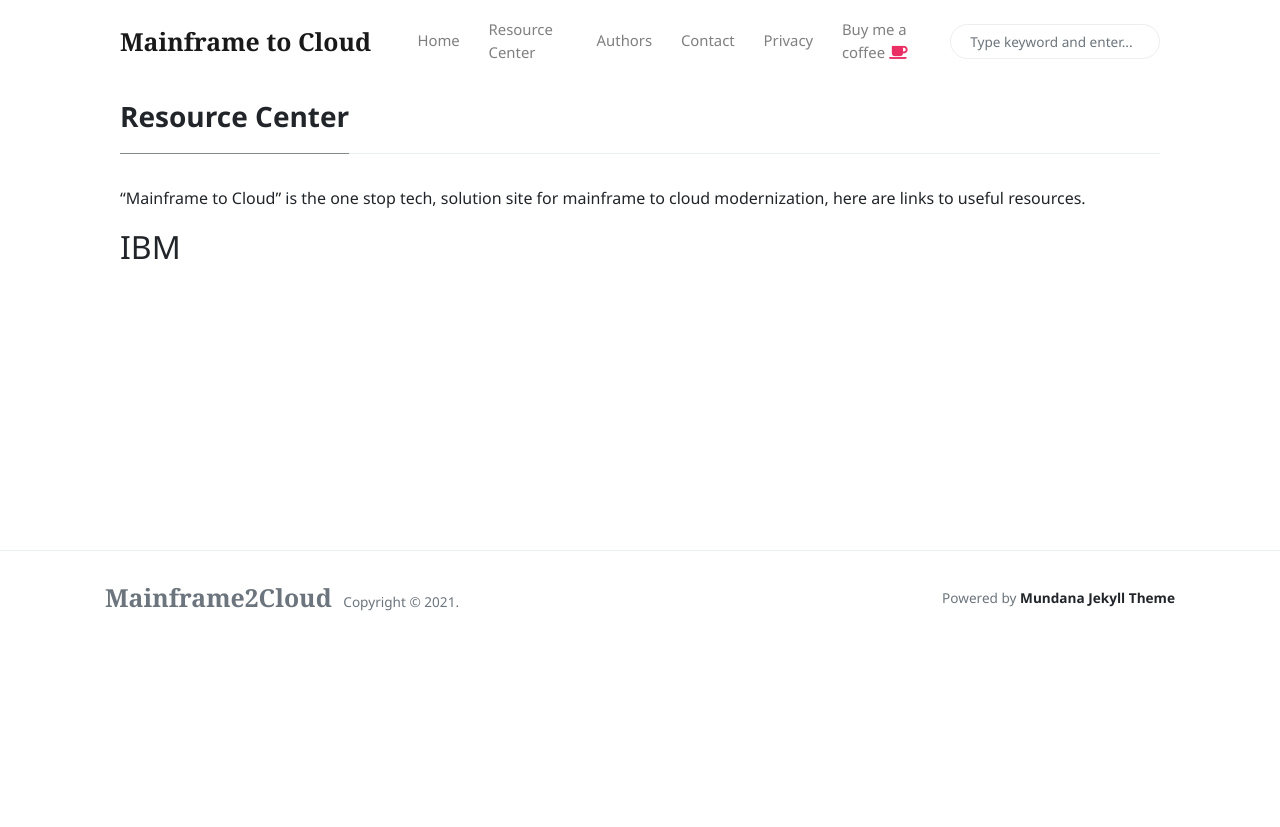
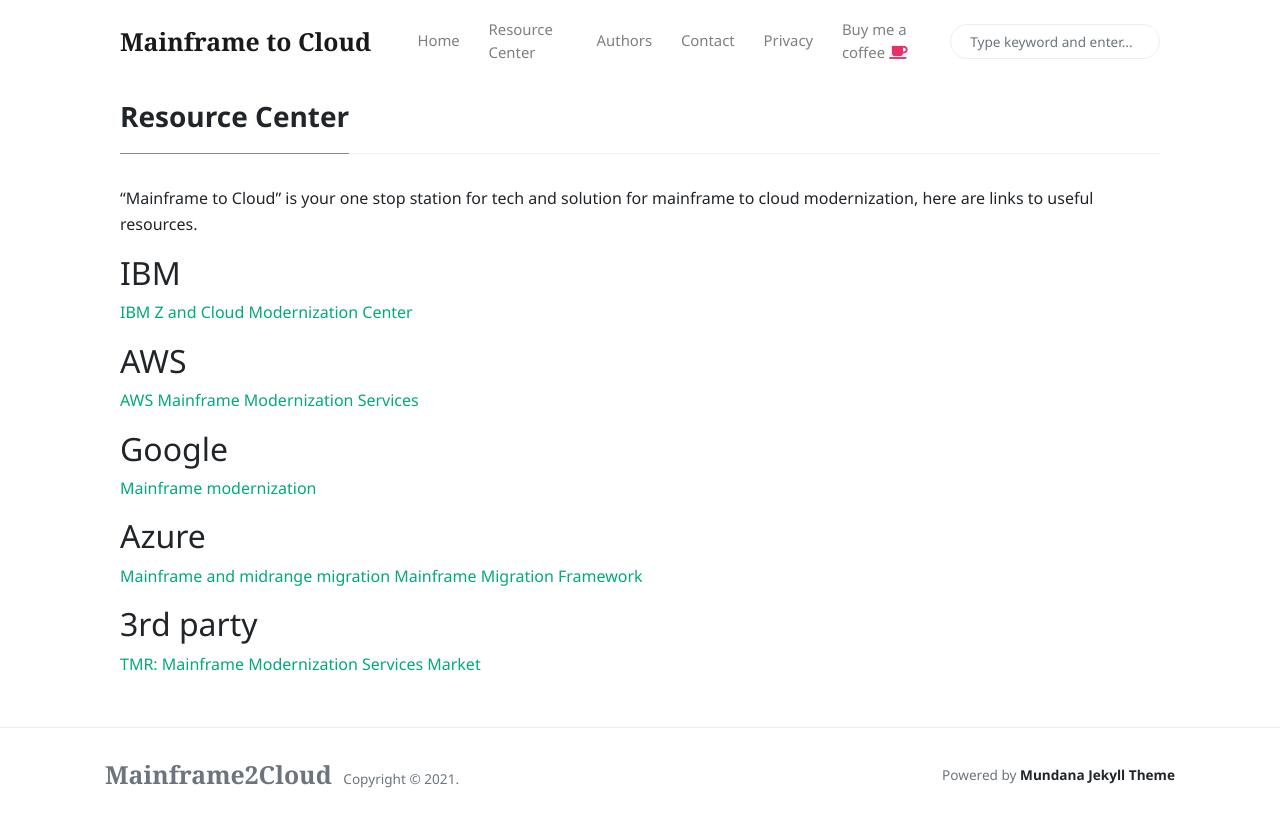
Before and after one commit to billrain/mainframe2cloud.github.io, a Jekyll site: the page built from _pages/resource-center.md, in a window 1280 px wide. Shown: the top 827 px of the page. Built offline with Jekyll 4.4.1, drawn with Linux system fonts in a browser that asks for light colours; nearby versions of some CDN libraries.

Commit message:
Update resource-center.md

```diff
--- a/_pages/resource-center.md
+++ b/_pages/resource-center.md
@@ -3,6 +3,24 @@
 permalink: "/resource-center.html"
 ---
 
-"{{site.name}}" is the one stop tech, solution site for mainframe to cloud modernization, here are links to useful resources.
+"{{site.name}}" is your one stop station for tech and solution for mainframe to cloud modernization, here are links to useful resources.
 
 ## IBM
+[IBM Z and Cloud Modernization Center](https://www.ibm.com/community/z-and-cloud/)
+
+
+## AWS
+[AWS Mainframe Modernization Services](https://aws.amazon.com/mainframe-modernization/)
+
+
+## Google
+[Mainframe modernization](https://cloud.google.com/solutions/mainframe-modernization)
+
+
+## Azure
+[Mainframe and midrange migration](https://azure.microsoft.com/en-us/migration/mainframe/#overview)
+[Mainframe Migration Framework](https://docs.microsoft.com/en-us/azure/cloud-adoption-framework/infrastructure/mainframe-migration/?toc=https%3A%2F%2Fdocs.microsoft.com%2Fen-us%2Fazure%2Farchitecture%2Ftoc.json&bc=https%3A%2F%2Fdocs.microsoft.com%2Fen-us%2Fazure%2Farchitecture%2Fbread%2Ftoc.json)
+
+
+## 3rd party
+[TMR: Mainframe Modernization Services Market](https://www.transparencymarketresearch.com/mainframe-modernization-services-market.html)
```
